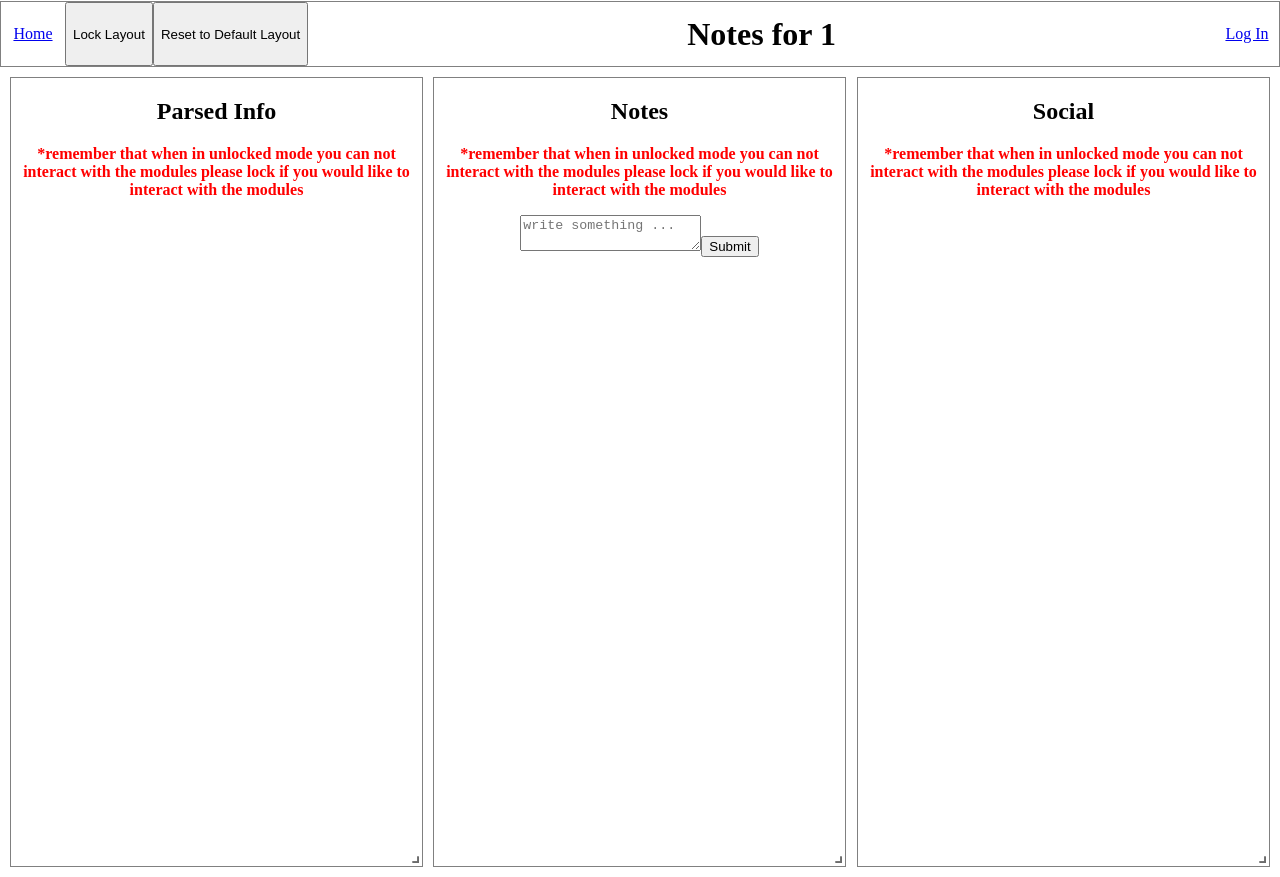
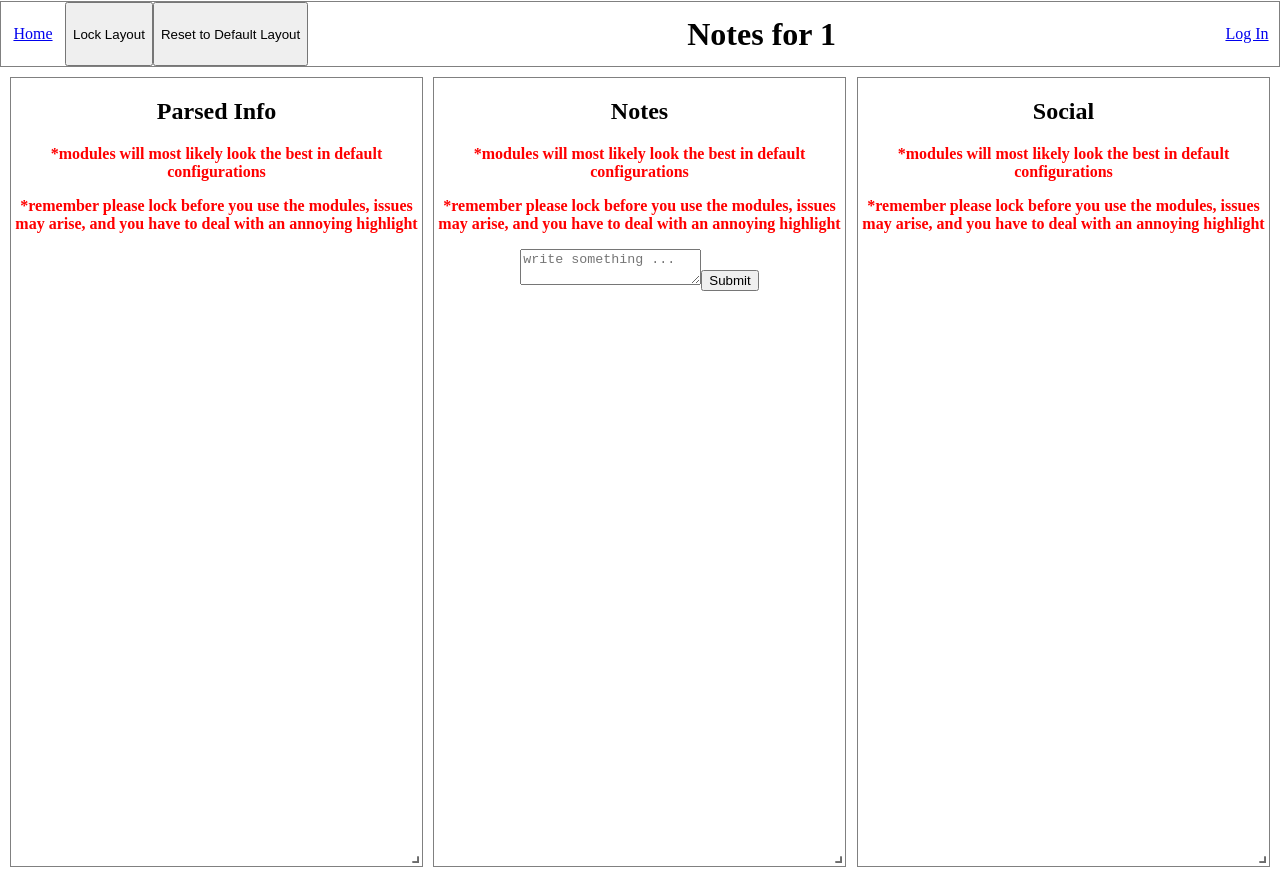
Before and after one commit to chd63/Geonotes, a React (Vite) app: page /country/1 in a window 1280 px wide. Built offline with nearby package versions, Linux system fonts and the light colour scheme.

Commit message:
saves state of locking better

```diff
--- a/src/CountryPage.jsx
+++ b/src/CountryPage.jsx
@@ -65,7 +65,18 @@ function CountryPage() {
     };
 
     const resetToDefault = () => {
-        setCurrentLayout(defaultLayouts.lg);
+
+        const width = containerRef.current?.offsetWidth || window.innerWidth;
+        let newLayout;
+        if (width >= 1200) {
+            newLayout = defaultLayouts.lg;
+        } else if (width >= 768) {
+            newLayout = defaultLayouts.md;
+        } else {
+            newLayout = defaultLayouts.sm;
+        }
+
+        setCurrentLayout(newLayout);
         setUserLayout(null);
         localStorage.removeItem('savedLayout');
         setIsLocked(true);
@@ -109,7 +120,7 @@ function CountryPage() {
                 ) : (
                     <ResponsiveGridLayout
                         className="main-content-row"
-                        layouts={defaultLayouts}
+                        layouts={{ lg: currentLayout }}
                         breakpoints={{ lg: 1200, md: 996, sm: 768, xs: 480, xxs: 0 }}
                         cols={{ lg: 12, md: 12, sm: 12, xs: 12, xxs: 12 }}
                         isDraggable={true}
@@ -119,15 +130,21 @@ function CountryPage() {
                         <div key="general" className="general-info-container">
                             <h2>Parsed Info</h2>
                             <p className="reminder-text">
-                                *remember that when in unlocked mode you can not interact with the modules please
-                                lock if you would like to interact with the modules
+                                *modules will most likely look the best in default configurations
+                            </p>
+                            <p className="reminder-text">
+                                *remember please lock before you use the modules, issues may arise, and you have to
+                                deal with an annoying highlight
                             </p>
                         </div>
                         <div key="notes" className="notes-container">
                             <h2>Notes</h2>
                             <p className="reminder-text">
-                                *remember that when in unlocked mode you can not interact with the modules please
-                                lock if you would like to interact with the modules
+                                *modules will most likely look the best in default configurations
+                            </p>
+                            <p className="reminder-text">
+                                *remember please lock before you use the modules, issues may arise, and you have to
+                                deal with an annoying highlight
                             </p>
                             <textarea className="notes-textarea" placeholder="write something ..." />
                             <button>Submit</button>
@@ -135,8 +152,11 @@ function CountryPage() {
                         <div key="social" className="social-container">
                             <h2>Social</h2>
                             <p className="reminder-text">
-                                *remember that when in unlocked mode you can not interact with the modules please
-                                lock if you would like to interact with the modules
+                                *modules will most likely look the best in default configurations
+                            </p>
+                            <p className="reminder-text">
+                                *remember please lock before you use the modules, issues may arise, and you have to
+                                deal with an annoying highlight
                             </p>
                         </div>
                     </ResponsiveGridLayout>
```
